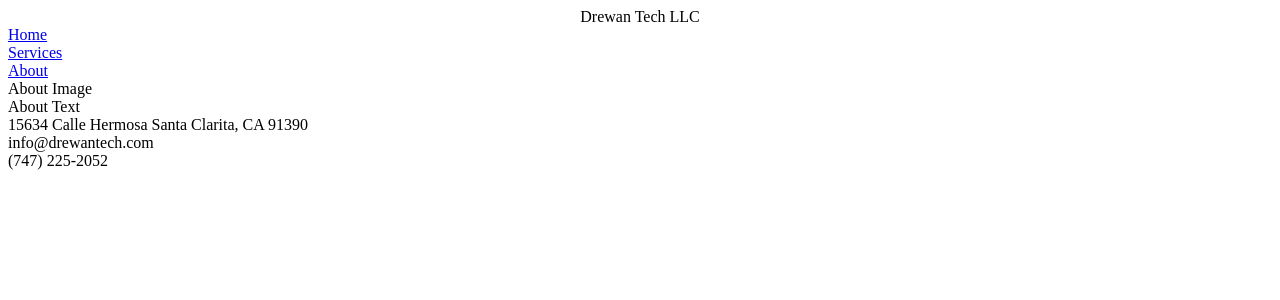
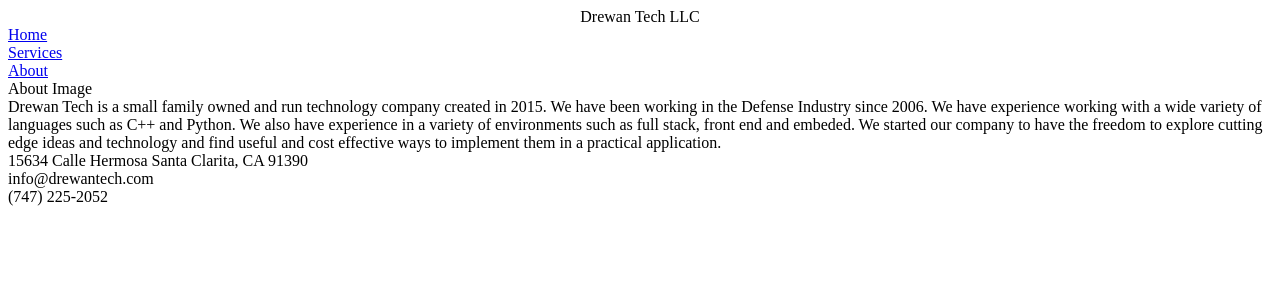
Before and after one commit to bentondrew/Company_Website_Server, a Flask app: page /about in a window 1280 px wide. Shown: the top 300 px of the page. Run offline with Flask 2, Linux system fonts and the light colour scheme.

Commit message:
updated about page

```diff
--- a/service/templates/about.html
+++ b/service/templates/about.html
@@ -8,6 +8,12 @@
 
 {% block content_text %}
   <div class="about_text">
-    About Text
+    Drewan Tech is a small family owned and run technology company created in 2015. We have been
+    working in the Defense Industry since 2006. We have experience working with a wide
+    variety of languages such as C++ and Python. We also have experience in a variety of environments
+    such as full stack, front end and embeded. We started our company to have the freedom to explore
+    cutting edge ideas and technology and find useful and cost effective ways to implement them in
+    a practical application.
+
   </div>
 {% endblock %}
```
